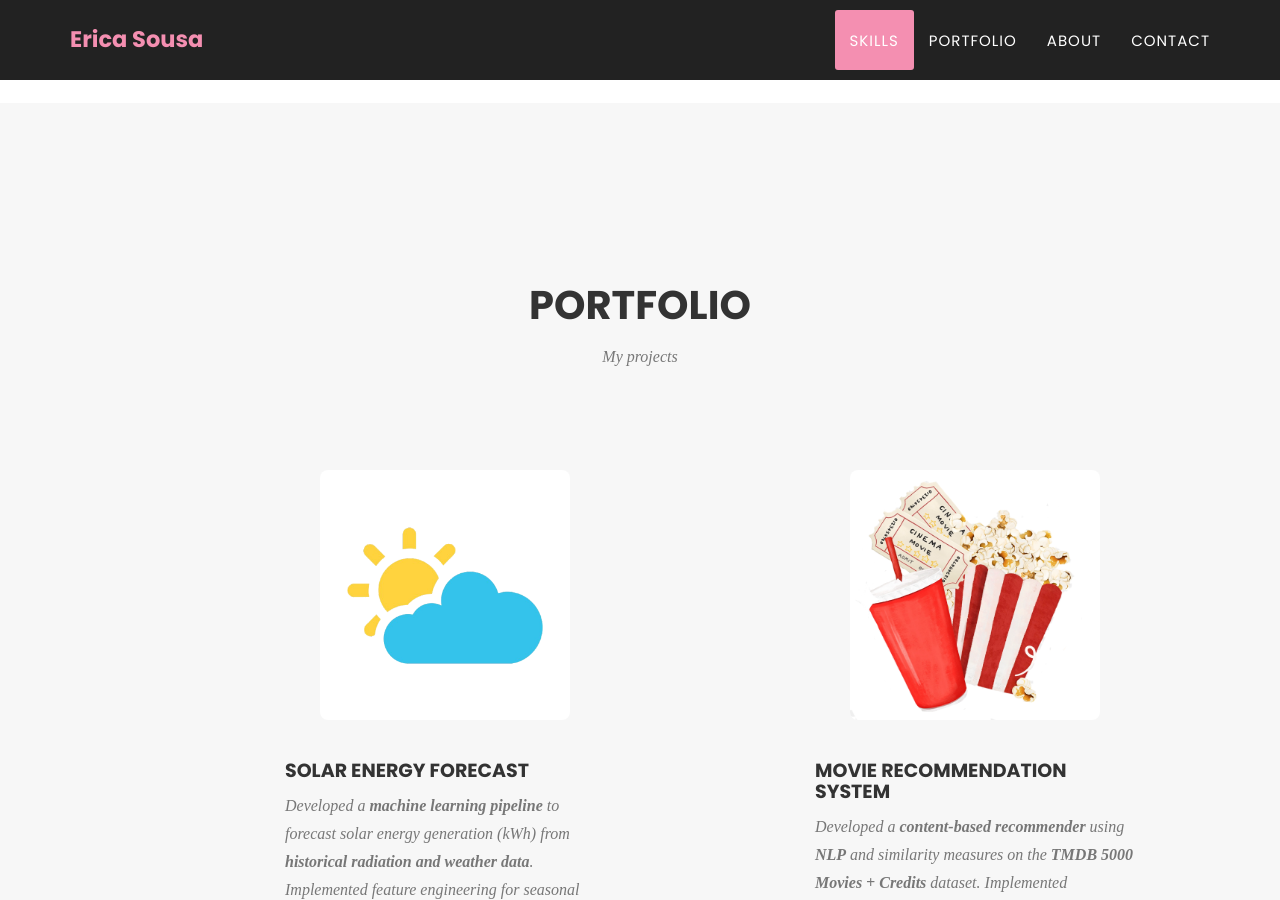
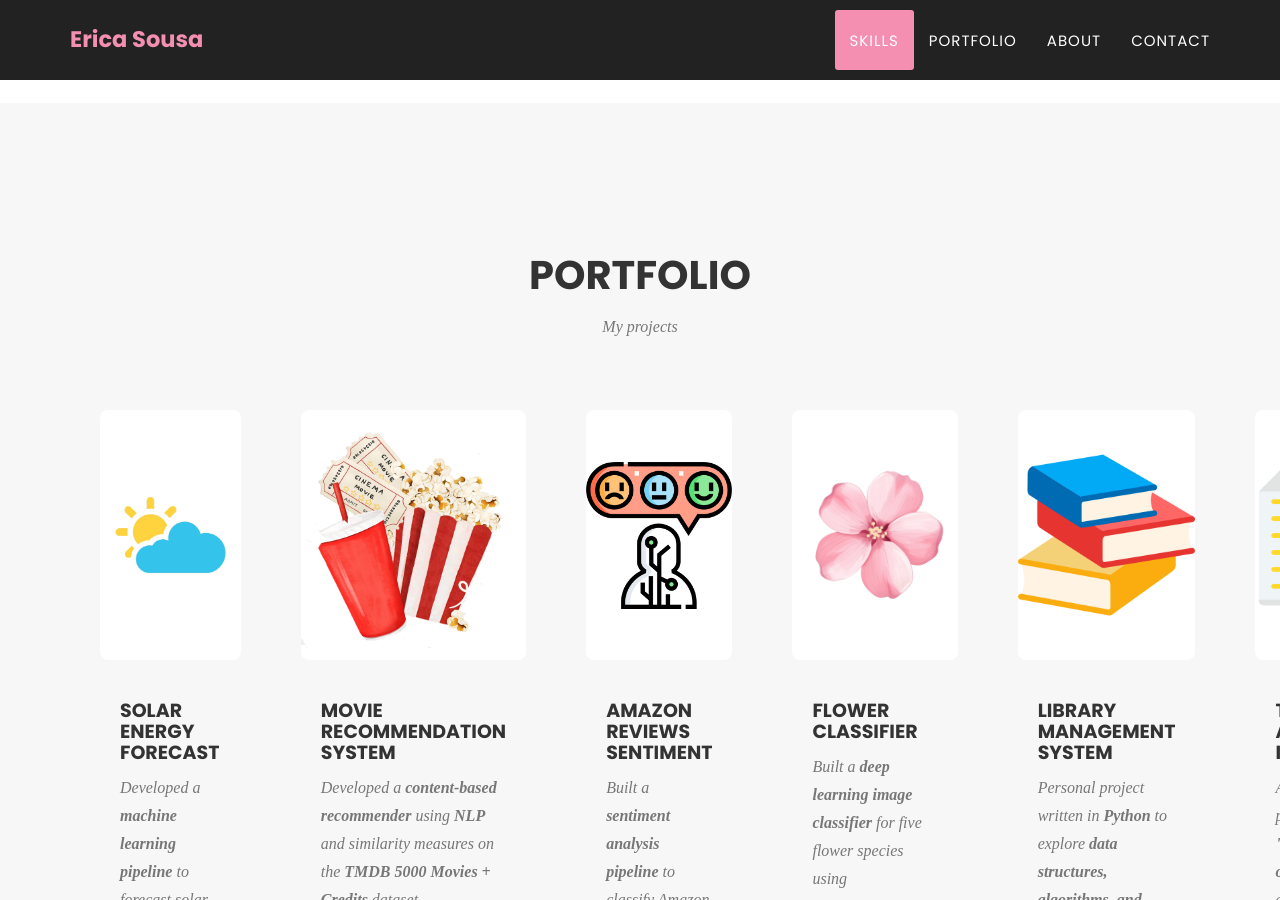
Before and after one commit to ericasousaa/EricaSousa, a Jekyll site: the page built from index.html, in a window 1280 px wide and 900 px high, scrolled down 1946 px. Built offline with Jekyll 4.4.1, drawn with Linux system fonts in a browser that asks for light colours; some web fonts are replaced.

Commit message:
Update agency.css

```diff
--- a/_includes/css/agency.css
+++ b/_includes/css/agency.css
@@ -441,7 +441,7 @@ section h3.section-subheading {
 /* Container da linha */
 #portfolio .row {
     display: flex;
-    flex-wrap: wrap;                /* permite quebrar linha se precisar */
+    /* flex-wrap: wrap;                /* permite quebrar linha se precisar */ */
     justify-content: space-around;  /* distribui com espaços iguais */
     gap: 30px;                      /* espaço entre os cards */
 }
```
